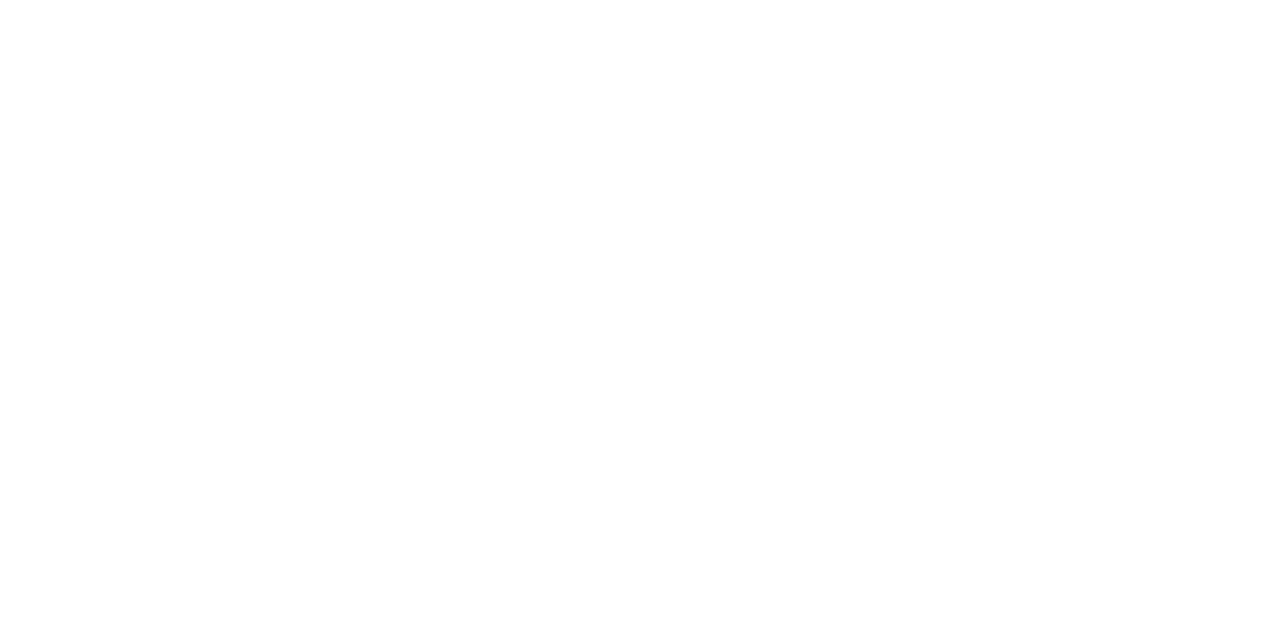
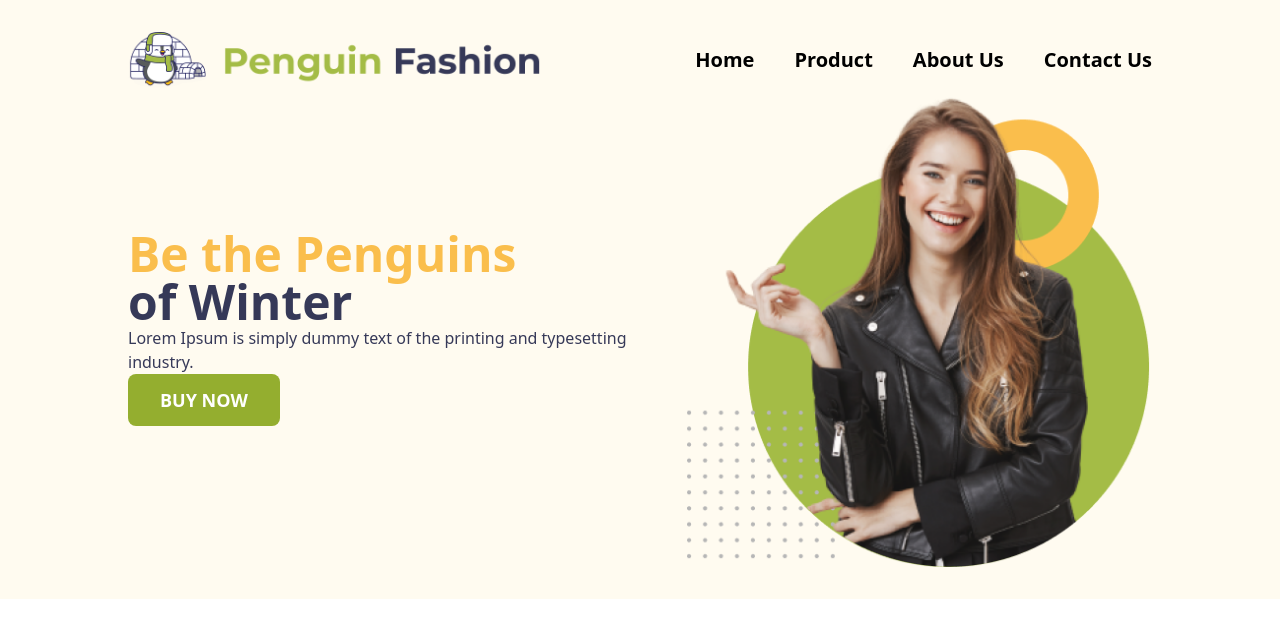
Before and after one commit to samiuzaman/Penguin-Fashion, a website built with Vite: page index.html in a window 1280 px wide. Built offline with nearby package versions, Linux system fonts and the light colour scheme.

Commit message:
Header Section

```diff
--- a/index.html
+++ b/index.html
@@ -7,7 +7,49 @@
     <link href="./css/output.css" rel="stylesheet" />
   </head>
   <body>
-
+    <header class="bg-[#FFFBF0] py-8">
+      <nav
+        class="lg:w-4/5 lg:mx-auto lg:flex md:justify-between md:items-center"
+      >
+        <div>
+          <img class="lg:h-14" src="../icons/logo.png" alt="" />
+        </div>
+        <div>
+          <ul
+            class="lg:flex lg:justify-center lg:items-center gap-x-10 text-xl font-semibold"
+          >
+            <li>Home</li>
+            <li>Product</li>
+            <li>About Us</li>
+            <li>Contact Us</li>
+          </ul>
+        </div>
+      </nav>
+      <!-- Banner Section Code Start Here -->
+      <section
+        class="lg:w-4/5 lg:mx-auto md:flex md:justify-between md:items-center"
+      >
+        <div>
+          <h1 class="lg:text-5xl font-extrabold">
+            <span class="text-[#FABE4C]">Be the Penguins</span> <br />
+            <span class="text-[#363958]">of Winter</span>
+          </h1>
+          <p>
+            Lorem Ipsum is simply dummy text of the printing and typesetting
+            industry.
+          </p>
+          <button
+            class="btn"
+          >
+            BUY NOW
+          </button>
+        </div>
+        <div>
+          <img src="../images/model.png" alt="Person Image" />
+        </div>
+      </section>
+      <!-- Banner Section Code End Here -->
+    </header>
 
   </body>
 </html>
```
